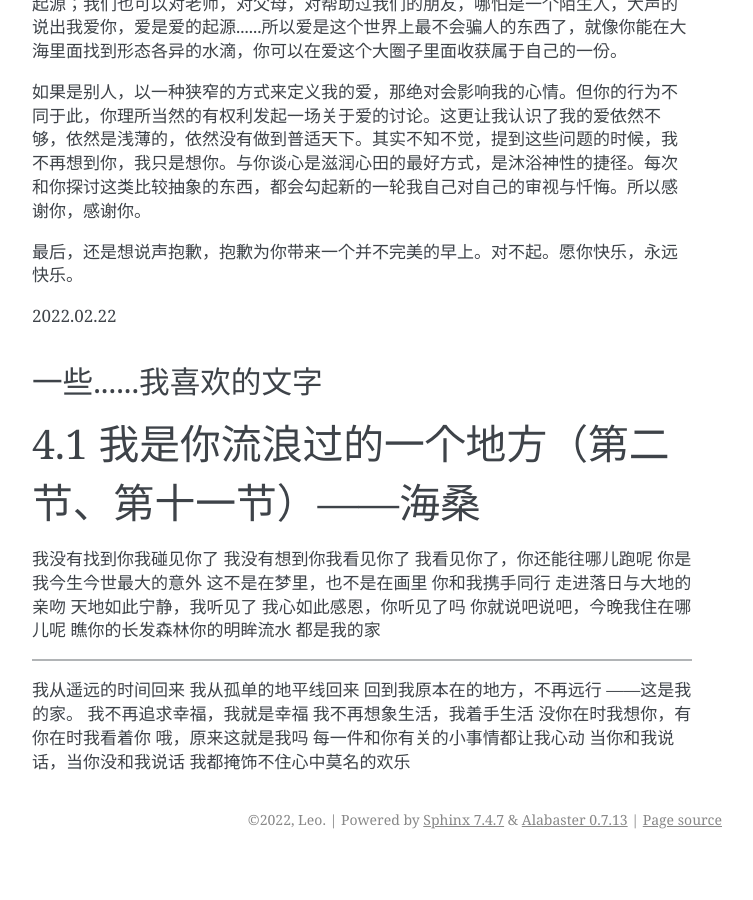
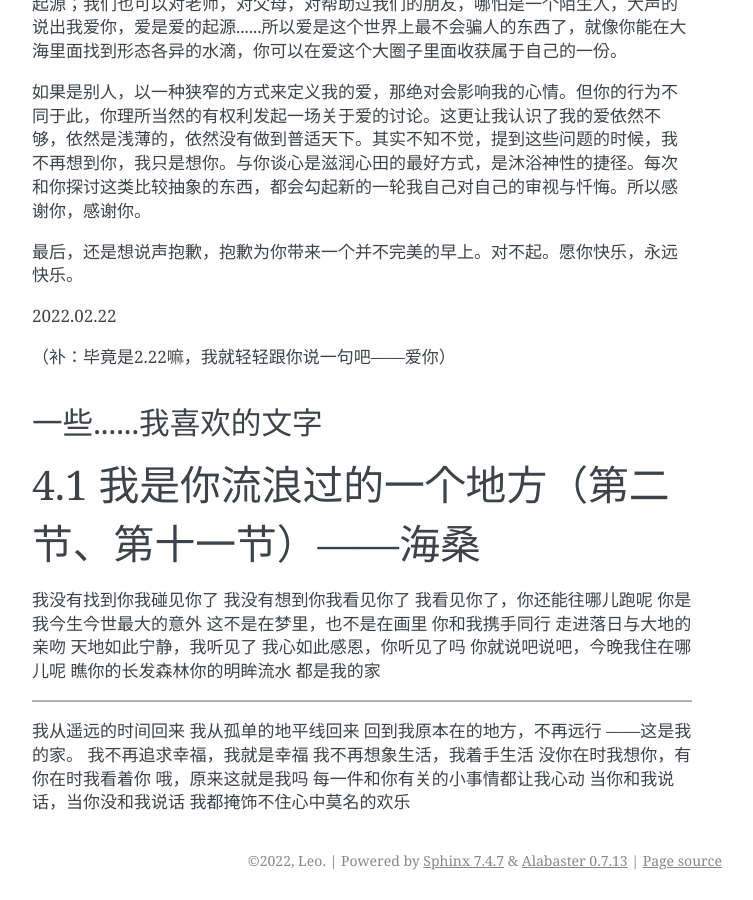
Before and after one commit to Leo4everlkc/my-blog, a Sphinx documentation site: the page built from source/language_introduction.rst, in a window 1280 px wide and 900 px high, scrolled down 5173 px. Shown: the whole window, without its empty margins (388-1141 px from the left). Built offline with Sphinx 7.4.7, drawn with Linux system fonts in a browser that asks for light colours; before the commit the page ends 6032 px from its top, so only the background shows below that.

Commit message:
Update language_introduction.rst

```diff
--- a/source/language_introduction.rst
+++ b/source/language_introduction.rst
@@ -366,6 +366,8 @@ Hi, 欢迎莅临我的世界
 
 2022.02.22
 
+（补：毕竟是2.22嘛，我就轻轻跟你说一句吧——爱你）
+
 一些......我喜欢的文字
 ======================
 
```
